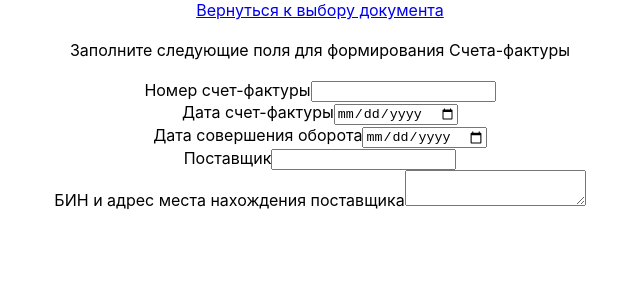
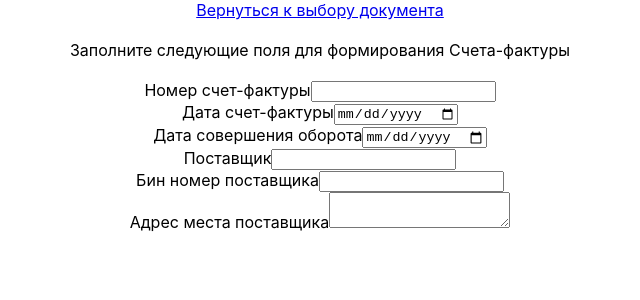
Before and after one commit to frontkot/create-documents, a React (Create React App) app: page /invoice in a window 1280 px wide. Shown: the top 300 px of the page, without its empty margins (320-960 px from the left). Built offline with nearby package versions, Linux system fonts and the light colour scheme.

Commit message:
edit package.json, add some fields in invoice

```diff
--- a/package.json
+++ b/package.json
@@ -21,7 +21,7 @@
   },
   "scripts": {
     "start": "react-scripts start",
-    "build": "CI=false npm run build",
+    "build": "CI= npm run build",
     "test": "react-scripts test",
     "eject": "react-scripts eject"
   },
--- a/src/components/Invoice/Invoice.js
+++ b/src/components/Invoice/Invoice.js
@@ -26,7 +26,9 @@ const Invoice = () => {
                 <DateInput className='invoice-date_input' text='Дата счет-фактуры' id='invoiceDate'/>
                 <DateInput className='invoice-date_input' text='Дата совершения оборота' id='dateOfTurover'/>
                 <TextInput className='invoice-text_input' text='Поставщик' id='provider'/>
-                <TextArea className='invoice-text_area' text='БИН и адрес места нахождения поставщика' id=''/>
+                <TextInput className='invoice-text_input' text='Бин номер поставщика' id='provideraTaxNumber'/>
+
+                <TextArea className='invoice-text_area' text='Адрес места поставщика' id=''/>
 
 
                 </Form>
```
Also changed, not shown: 1 other file (tests, documents, lock files or other folders).
